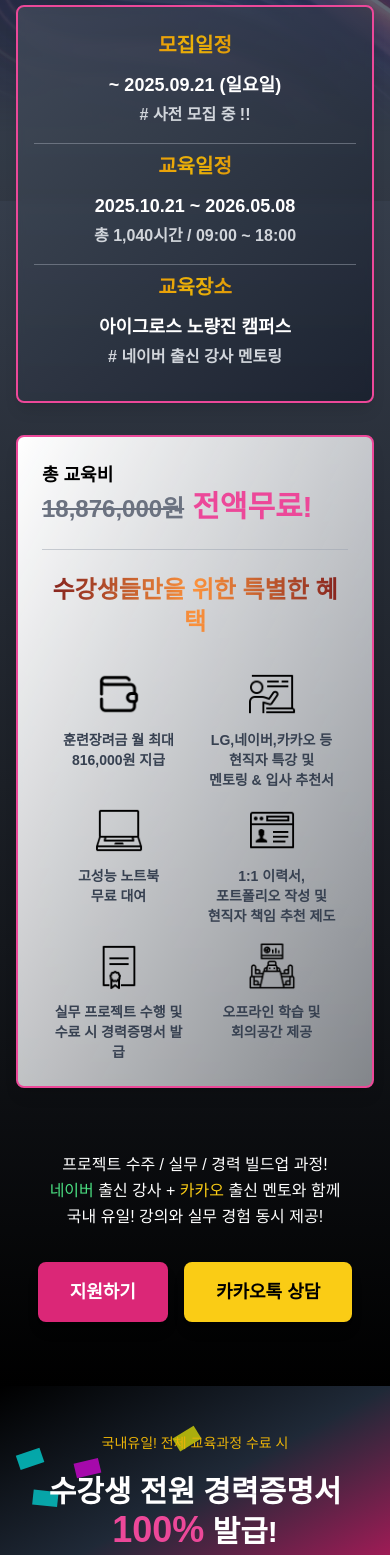
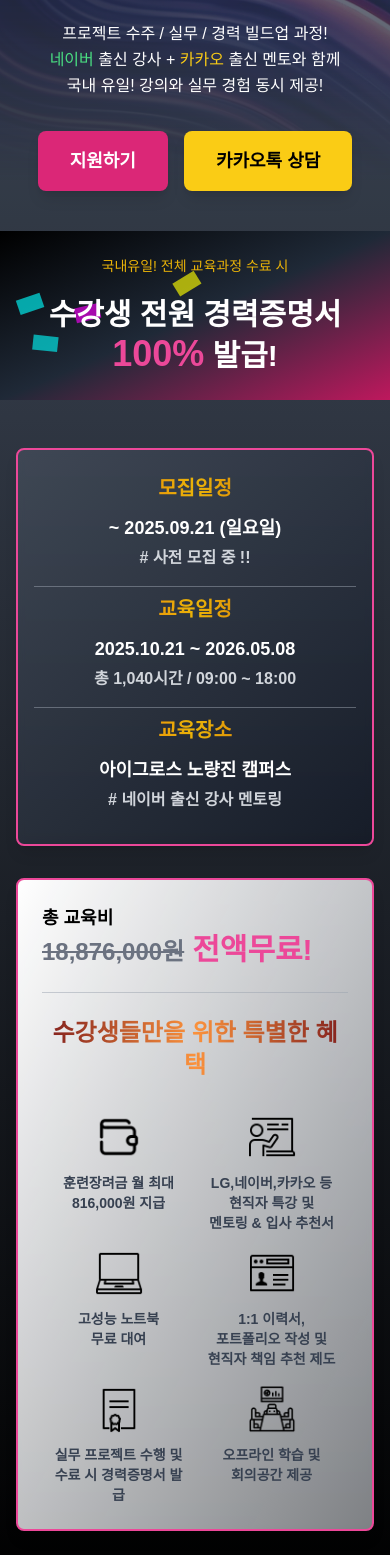
Before and after one commit to diginori-addmore/iGrowth_LG_homepage, a Next.js app in the folder igrowth_9/: page / in a window 390 px wide. Shown: the part 260-1815 px from the top of the page. Built offline with nearby package versions, Linux system fonts and the light colour scheme.

Commit message:
경국님 수정사항

```diff
--- a/igrowth_9/src/app/components/Achieve.tsx
+++ b/igrowth_9/src/app/components/Achieve.tsx
@@ -3,7 +3,7 @@ import React from 'react';
 export default function PromoPage() {
     return (
         // 전체 화면을 차지하는 메인 컨테이너
-        <div className="relative flex items-center justify-center h-[25vh] md:h-[50vh] w-full overflow-hidden bg-gradient-to-br from-black via-gray-800 to-pink-700">
+        <div className="relative flex items-center justify-center h-[20vh] md:h-[50vh] w-full overflow-hidden bg-gradient-to-br from-black via-gray-800 to-pink-700">
 
             {/* 색종이 효과 컨테이너 */}
             <div className="confetti-container">
--- a/igrowth_9/src/app/components/Hero.tsx
+++ b/igrowth_9/src/app/components/Hero.tsx
@@ -1,6 +1,7 @@
 "use client";
 
 import Apply from "./Apply";
+import Achieve from "./Achieve";
 
 export default function Hero() {
   // 혜택 아이콘 데이터
@@ -71,6 +72,22 @@ export default function Hero() {
           </span>
         </h1>
 
+        {/* --- 하단 설명 및 지원하기 버튼 --- */}
+        <div className="mt-16 block md:hidden">
+          <p className="text-base sm:text-2xl text-white max-w-3xl mx-auto leading-relaxed">
+            프로젝트 수주 / 실무 / 경력 빌드업 과정!
+            <br />
+            <span className="text-green-400">네이버</span> 출신 강사 + <span className="text-yellow-400">카카오</span> 출신 멘토와 함께
+            <br />
+            국내 유일! 강의와 실무 경험 동시 제공!
+          </p>
+          <Apply />
+        </div>
+
+        <div className="pt-10 block md:hidden -mx-4">
+          <Achieve />
+        </div>
+
         {/* --- 데스크톱: 5단 그리드 기반으로 카드 너비 조정 / 모바일: 1단 --- */}
         <div className="mt-12 grid grid-cols-1 lg:grid-cols-5 gap-8">
 
@@ -124,7 +141,7 @@ export default function Hero() {
         </div>
 
         {/* --- 하단 설명 및 지원하기 버튼 --- */}
-        <div className="mt-16">
+        <div className="mt-16 hidden md:block">
           <p className="text-base sm:text-2xl text-white max-w-3xl mx-auto leading-relaxed">
             프로젝트 수주 / 실무 / 경력 빌드업 과정!
             <br />
--- a/igrowth_9/src/app/page.tsx
+++ b/igrowth_9/src/app/page.tsx
@@ -20,7 +20,9 @@ export default function Page() {
         <>
             <Navbar />
             <Hero />
-            <Achieve />
+            <div className="hidden md:block">
+                <Achieve />
+            </div>
             <Features />
             <Labtop />
             <Curriculum />
```
